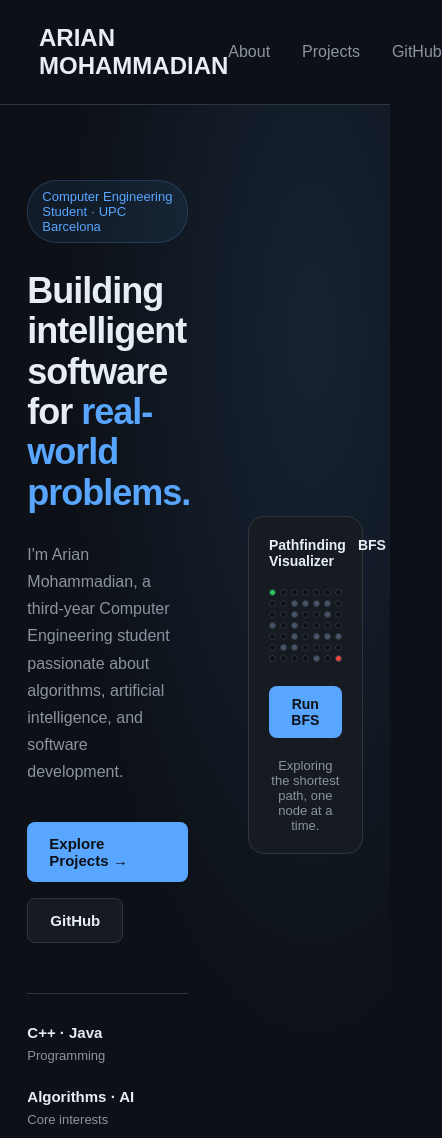
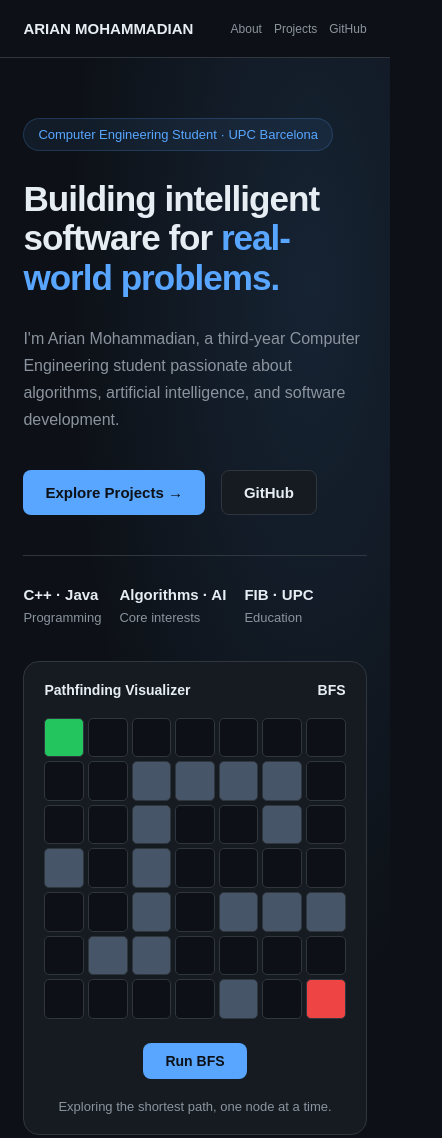
Before and after one commit to arianmohammadian/arianmohammadian.github.io, a plain HTML site: page index.html in a window 390 px wide. Shown: the top 1138 px of the page, 442 px wide, since content can reach past the window. Drawn offline with Linux system fonts and the light colour scheme.

Commit message:
feat: modify mobile responsiveness

```diff
--- a/css/styles.css
+++ b/css/styles.css
@@ -472,22 +472,40 @@ nav {
 }
 
 
-/* Media responsivness*/
 
+/* Mobile layout */
 @media (max-width: 700px) {
-    .project-grid {
-        grid-template-columns: 1fr;
+
+    /* Navigation */
+    nav {
+        padding: 20px 6%;
+        gap: 12px;
     }
 
-    .project-card {
-        padding: 20px;
+    .logo {
+        font-size: 15px;
     }
 
+    .nav-links {
+        gap: 12px;
+    }
+
+    .nav-links a {
+        font-size: 12px;
+    }
+
+    /* Hero */
     .hero {
-        padding: 75px 7% 60px;
+        padding: 60px 6%;
+    }
+
+    .hero-layout {
+        grid-template-columns: 1fr;
+        gap: 36px;
     }
 
     .hero h1 {
+        font-size: clamp(30px, 9vw, 42px);
         letter-spacing: -1px;
     }
 
@@ -496,15 +514,19 @@ nav {
     }
 
     .hero-details {
-        gap: 25px;
-        margin-top: 50px;
+        gap: 18px;
+        margin-top: 40px;
     }
 
-    .hero-layout {
-        display: grid;
-        grid-template-columns: minmax(0, 1.4fr) minmax(0, 1fr);
-        align-items: center;
-        gap: 60px;
+    .hero-visual {
+        width: 100%;
+        max-width: 420px;
+        justify-self: center;
+    }
+
+    /* Main sections */
+    main {
+        padding: 0 6%;
     }
 
     .about-layout {
@@ -514,6 +536,26 @@ nav {
 
     #about {
         padding: 40px 0 70px;
+    }
+
+    /* Projects */
+    .project-grid {
+        grid-template-columns: 1fr;
+    }
+
+    .project-card {
+        padding: 20px;
+    }
+
+    /* Footer */
+    footer {
+        padding: 60px 6% 24px;
+    }
+
+    .footer-bottom {
+        flex-direction: column;
+        gap: 12px;
+        margin-top: 50px;
     }
 }
 
```
